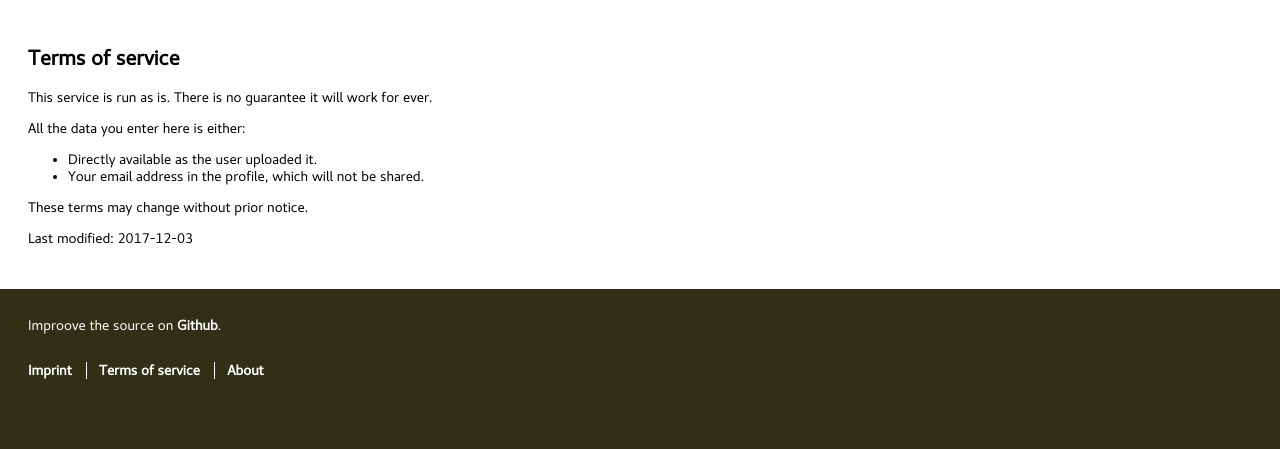
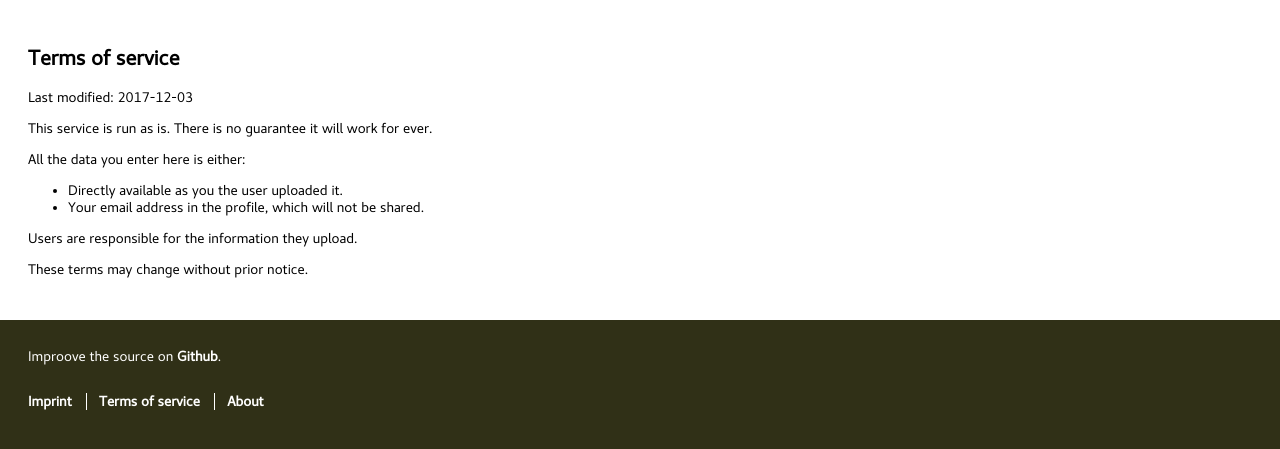
Before and after one commit to dns2utf8/joinup, a Django app: page /page/terms in a window 1280 px wide. Shown: the part 79-528 px from the top of the page. Run offline with Django 3.2, Linux system fonts and the light colour scheme.

Commit message:
More preceise ToS

```diff
--- a/joinup/pages/templates/pages/Terms of service.html
+++ b/joinup/pages/templates/pages/Terms of service.html
@@ -4,6 +4,10 @@
 {% block content %}
 
 <h1>Terms of service</h1>
+
+<p>
+    Last modified: 2017-12-03
+</p>
 
 <p>
     This service is run as is.
@@ -13,17 +17,14 @@
 <p>
     All the data you enter here is either:
     <ul>
-        <li>Directly available as the user uploaded it.</li>
+        <li>Directly available as you the user uploaded it.</li>
         <li>Your email address in the profile, which will not be shared.</li>
     </ul>
+    Users are responsible for the information they upload.
 </p>
 
 <p>
     These terms may change without prior notice.
 </p>
 
-<p>
-    Last modified: 2017-12-03
-</p>
-
 {% endblock %}
```
